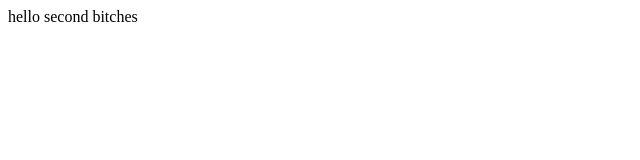
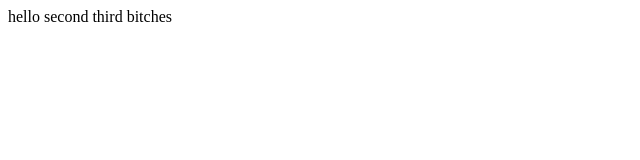
Before and after one commit to maraaat/git-test, a plain HTML site: page index.html in a window 1280 px wide. Shown: the full height of the page, 0-640 px from the left. Drawn offline with Linux system fonts and the light colour scheme.

Commit message:
second html

```diff
--- a/index.html
+++ b/index.html
@@ -1 +1 @@
-<h> hello second bitches <h1>
+<h> hello second third bitches <h1>
```
